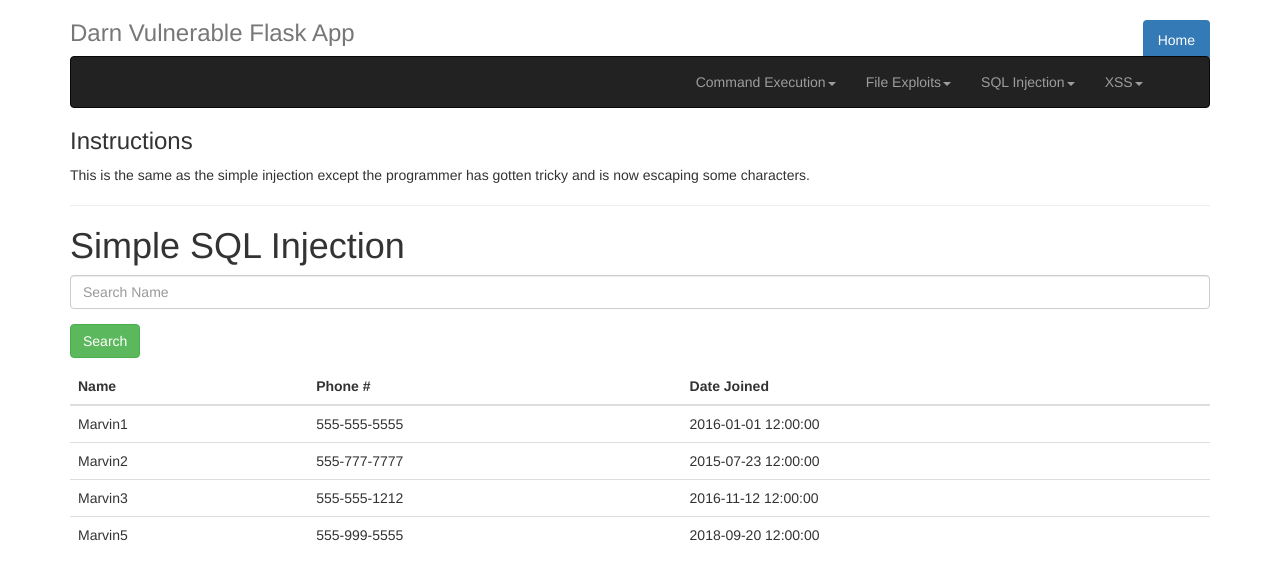
After one commit to midpipps/PythonFlaskVulnerableApp, a Flask app: page /sqli/simpleescape/ in a window 1280 px wide. The commit adds this page. Shown: the top 580 px of the page. Run offline with Flask 2, Linux system fonts and the light colour scheme; data comes from the database, SQL or seed files in the repository; some libraries are stand-ins or nearby versions.

Commit message:
Added Simple SQL Injectio with a really simple escape sequence.

```diff
--- a/run.py
+++ b/run.py
@@ -56,7 +56,17 @@ def sqli_simple():
     if request.method == 'POST':
         search = request.form['search']
     comments = sqlinjection.search(search)
-    return render_template('./sqli/simple.html', comments = comments, search = search)
+    return render_template('./sqli/simple.html', comments = comments[1], search = search, sqlquery = comments[0])
+
+@app.route('/sqli/simpleescape/', methods=['GET', 'POST'])
+def sqli_simpleescape():
+    comments = None
+    search = ''
+    if (request.method == 'POST'):
+        search = request.form['search']
+        search = search.replace(";--", " ")
+    comments = sqlinjection.search(search)
+    return render_template('./sqli/simpleescape.html', comments = comments[1], search = search, sqlquery = comments[0])
 #**************
 #End SQLI Routes
 #**************
--- a/setup/db/sqlinjection.py
+++ b/setup/db/sqlinjection.py
@@ -40,7 +40,8 @@ def create(db_path, overwrite=False):
 
 def search(search):
     conn = sqlite3.connect(sqli_db_path)
+    sql_string = "SELECT ID, NAME, PHONE, DATECREATED FROM SEARCH WHERE DISPLAY <> 0 AND NAME LIKE '%" + search + "%' ORDER BY ID"
     cursor = conn.execute("SELECT ID, NAME, PHONE, DATECREATED FROM SEARCH WHERE DISPLAY <> 0 AND NAME LIKE '%" + search + "%' ORDER BY ID")
-    all_rows = cursor.fetchall()
+    all_rows = (sql_string, cursor.fetchall())
     conn.close()
     return all_rows
--- a/templates/basetemplate.html
+++ b/templates/basetemplate.html
@@ -44,8 +44,8 @@
                             <a href="/sqli/" class="dropdown-toggle" data-toggle="dropdown" role="button" aria-haspopup="true" aria-expanded="false">SQL Injection<span class="caret"></span></a>
                             <ul class="dropdown-menu">
                                 <li><a href="/sqli/simple/">Simple SQL Injection</a></li>
-                                {#<li><a href="/sqli/intermediate/">Intermediate SQL Injection</a></li>
-                                <li><a href="/sqli/blind/">Blind SQL Injection</a></li>#}
+                                <li><a href="/sqli/simpleescape/">Simple Escaped SQL Injection</a></li>
+                                {#<li><a href="/sqli/blind/">Blind SQL Injection</a></li>#}
                             </ul>
                         </li>
                     </ul>
--- /dev/null
+++ b/templates/sqli/simpleescape.html
@@ -0,0 +1,47 @@
+{% extends "basetemplate.html" %}
+{% block title %}Simple SQL Injection with Escaping - {% endblock %}
+{% block head %}
+    {{ super() }}
+{% endblock %}
+{% block instructions %}
+    <p>
+        This is the same as the simple injection except the programmer has gotten tricky and is now escaping some characters.
+    </p>
+{% endblock %}
+{% block content %}
+    <h1>Simple SQL Injection</h1>
+    <p>
+        <form method="POST" target="">
+            <div class="form-group">
+                <input type="text" placeholder="Search Name" id="search" name="search" class="form-control" value="{{ search if search else ''}}" />
+            </div>
+            <button type="submit" class="btn btn-success">Search</button>
+        </form>
+    </p>
+    {% if comments %}
+        <table class="table">
+            <thead class="thead-inverse">
+                <tr>
+                    <th>Name</th>
+                    <th>Phone #</th>
+                    <th>Date Joined</th>
+                </tr>
+            </thead>
+            <tbody>
+                {% for comment in comments %}
+                    <tr>
+                        <td>{{ comment[1] }}</td>
+                        <td>{{ comment[2] }}</td>
+                        <td>{{ comment[3] }}</td>
+                    </tr>
+                {% endfor %}
+            </tbody>
+        </table>
+    {% endif %}
+{% endblock %}
+{% block footer %}
+    {{ super() }}
+{% endblock %}
+{% block scripts %}
+    {{ super() }}
+{% endblock %}
```
Also changed, not shown: README.md.
